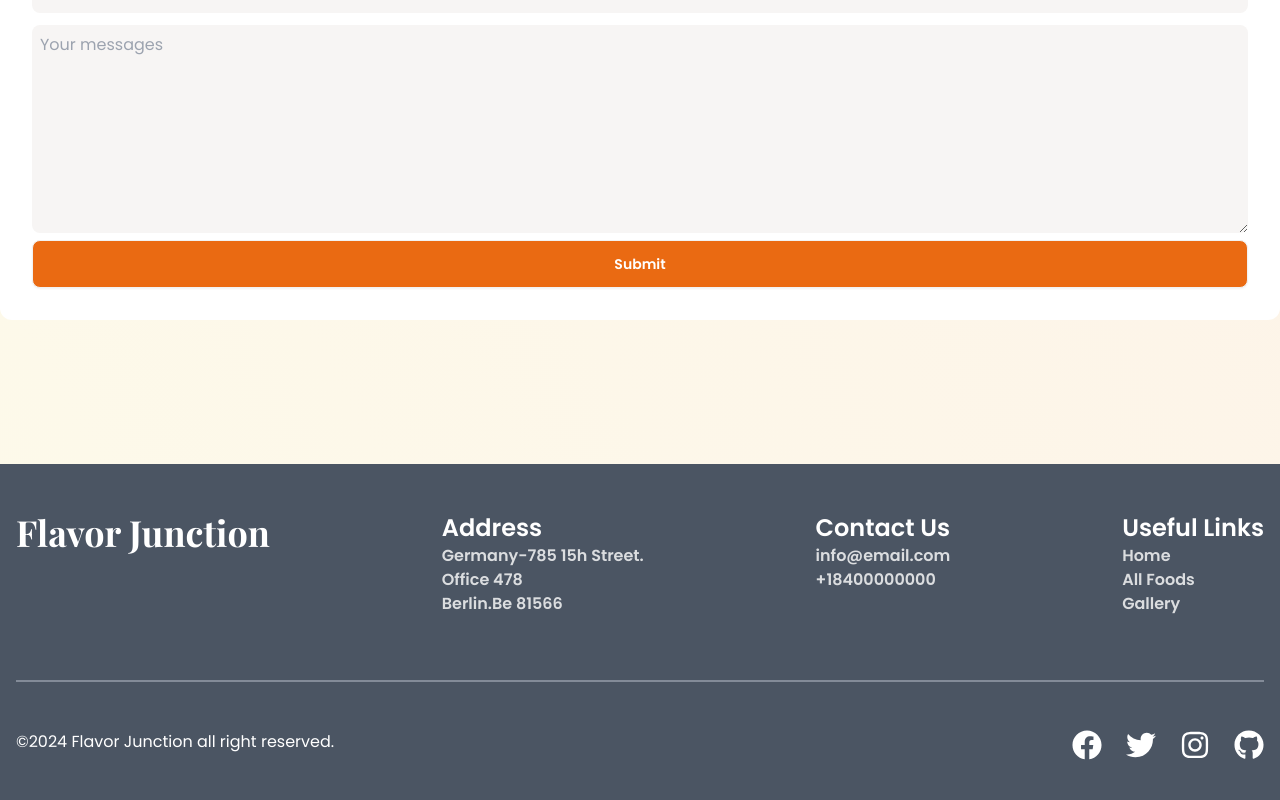
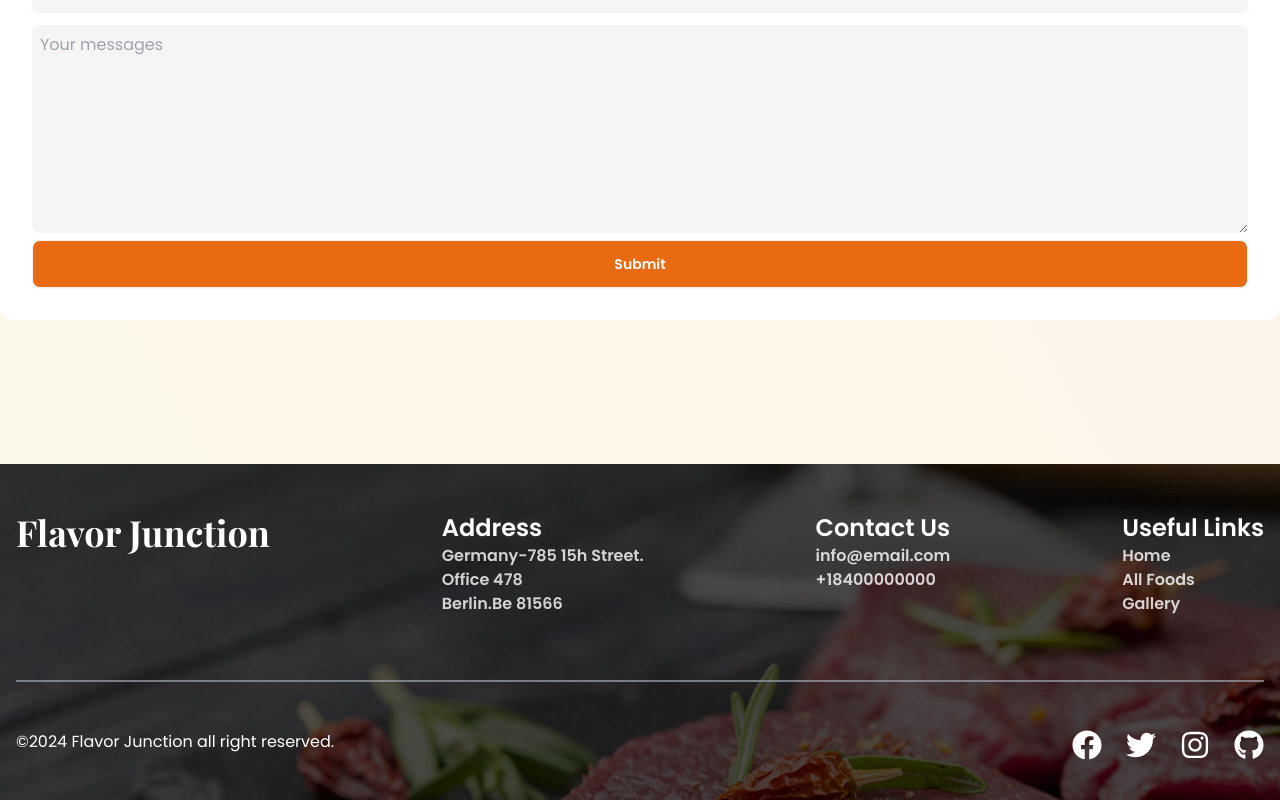
Before and after one commit to sojibislam9878/Flavor_Junction_Clint_a11, a React (Vite) app: page / in a window 1280 px wide. Shown: the part 2443-3243 px from the top of the page. Built offline with nearby package versions, Linux system fonts and the light colour scheme; no server answers; a web font is replaced by a local one.

Commit message:
fooder section updated

```diff
--- a/src/Components/Footer.jsx
+++ b/src/Components/Footer.jsx
@@ -1,11 +1,18 @@
 
 import { FaFacebook, FaGithub, FaInstagram, FaTwitter } from 'react-icons/fa';
 import { Link } from 'react-router-dom';
+import footerphoto from  "../assets/images/footer.jpg"
 
 const Footer = () => {
     return (
         <div>
-      <div className="bg-gray-600 text-white">
+      <div style={{
+              backgroundImage:
+              `linear-gradient(180deg,rgba(0,0,0,0.7),rgba(0,0,0,0.7)),url(${footerphoto})`,
+              backgroundSize: "cover",
+              backgroundRepeat: "no-repeat",
+              backgroundPosition: "center",
+            }} className="bg-gray-600 text-white">
         <div className="container mx-auto p-4 ">
           <div className="md:flex justify-between flex-wrap gap-5 pb-16 border-b-2 border-gray-400 border-opacity-70">
             <div className="mt-8 ">
```
Also changed, not shown: src/assets/images/footer.jpg (added).
